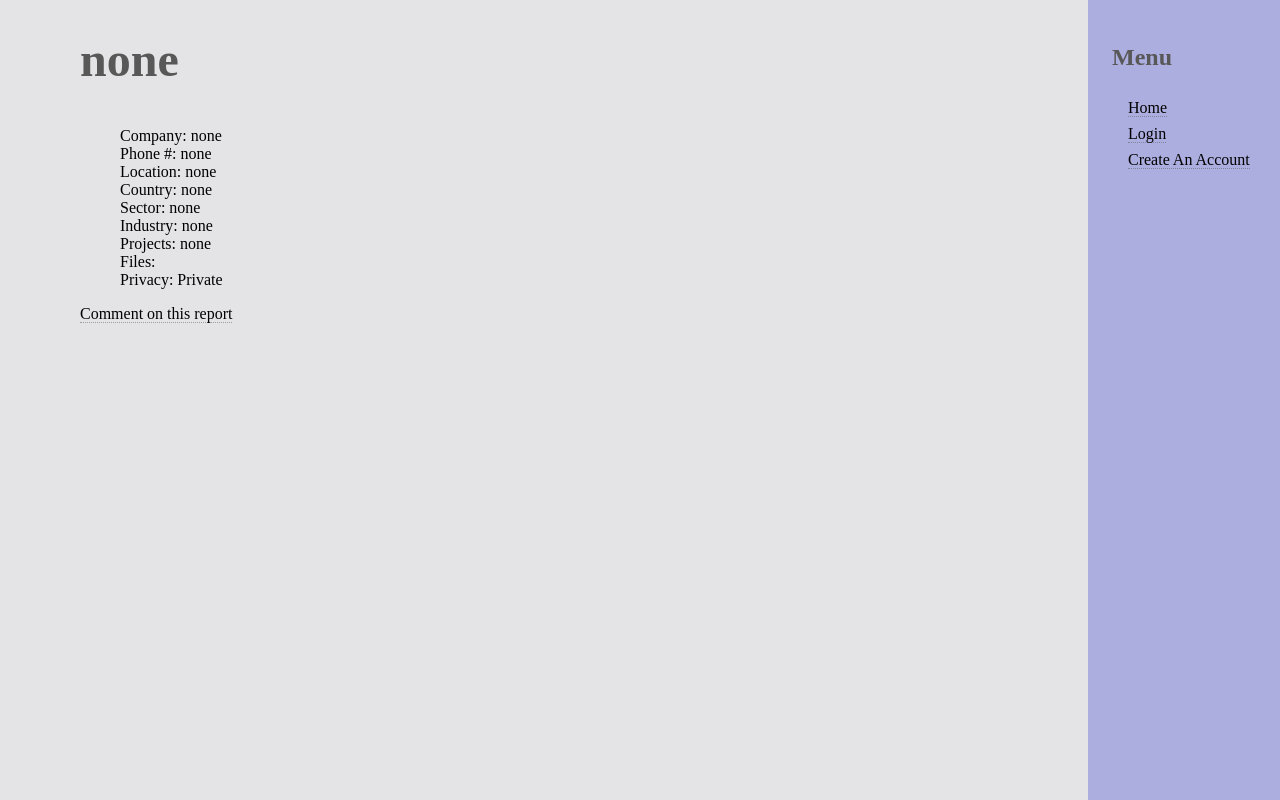
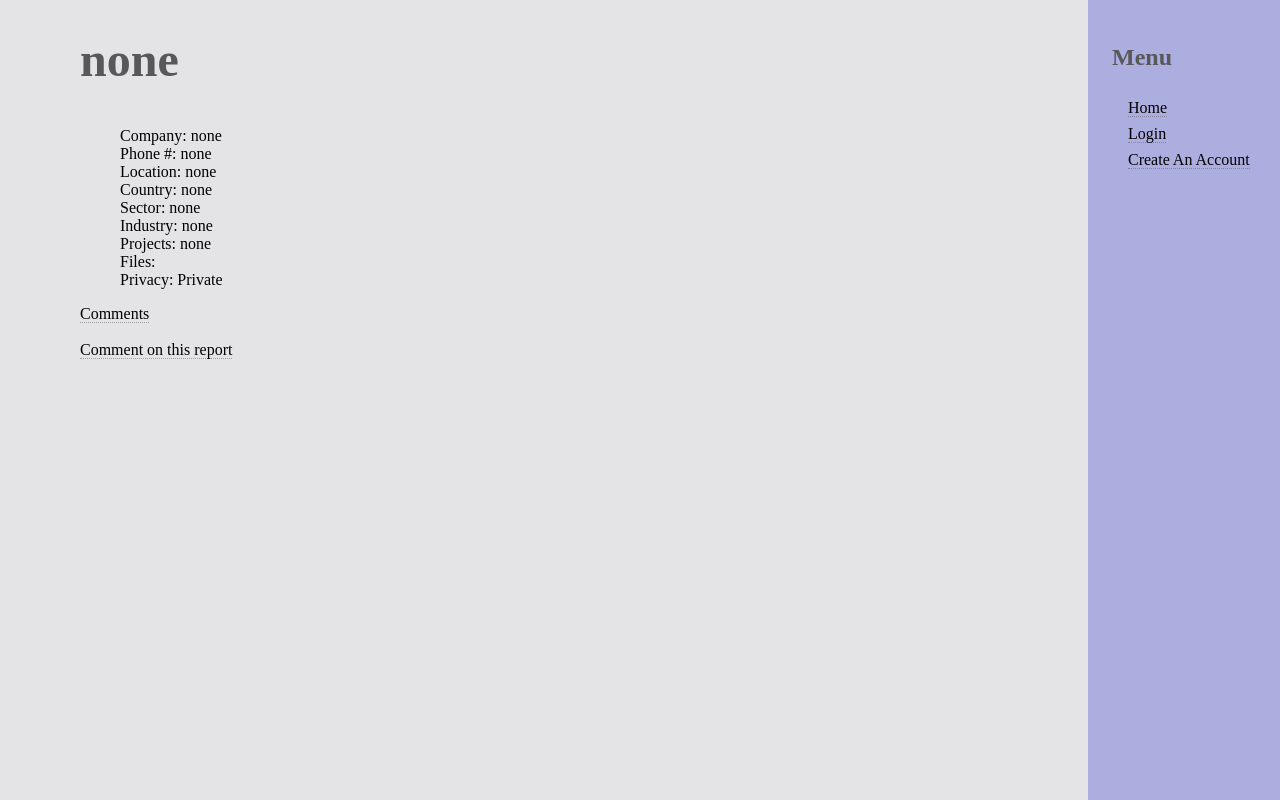
Before and after one commit to etkim97/cs3240-f17-team22, a Django app: page /catalog/report/10 in a window 1280 px wide. Run offline with Django 3.2, Linux system fonts and the light colour scheme; data comes from the database, SQL or seed files in the repository; both versions use the stored data as it was after the commit; some libraries are stand-ins or nearby versions.

Commit message:
add urls for comments and finish comments for reports [5 points]

```diff
--- a/lokahi/catalog/templates/catalog/detailedreport.html
+++ b/lokahi/catalog/templates/catalog/detailedreport.html
@@ -17,7 +17,8 @@
       </li>
     </ul>
 
-    <a href="{{ report.create_comments_url }}"> Comment on this report</a>
+    <a href="{{ get_comments_url }}"> Comments </a> <br> <br>
+    <a href="{{ create_comments_url }}"> Comment on this report</a>
 
     {% if user.username == 'admin' %}
     {% endif %}
--- a/lokahi/catalog/views.py
+++ b/lokahi/catalog/views.py
@@ -145,6 +145,8 @@ def report_detail(request, report_id):
 			"filename":report.filename,
 			"privacy_setting": report.privacy_setting,
 			"timestamp": report.timestamp,
+            'get_comments_url': report.get_comments_url,
+            'create_comments_url': report.create_comments_url,
 		}
 		return render(request, 'catalog/detailedreport.html', context=context)
 	except Exception as e:
```
Also changed, not shown: lokahi/db.sqlite3.
